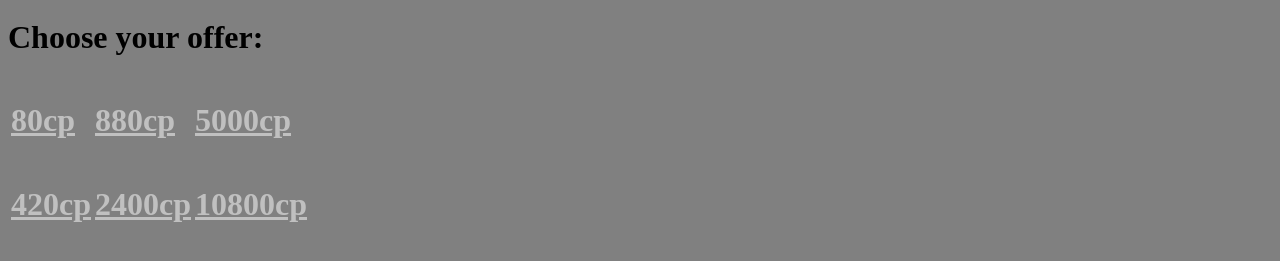
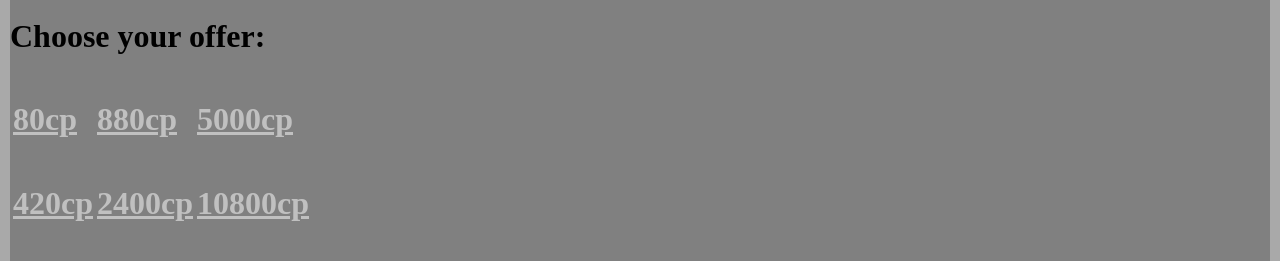
Before and after one commit to Israel8855/Oni-cp, a plain HTML site: page index.html in a window 1280 px wide. Shown: the part 1130-1391 px from the top of the page. Drawn offline with Linux system fonts and the light colour scheme.

Commit message:
Add files via upload

```diff
--- a/css/styles.css
+++ b/css/styles.css
@@ -1,7 +1,11 @@
 body{
   background-color: grey;
-  background-size: 50%;
+  background-size: 100%;
+  border: 10px solid darkgray;
+  margin: 0px;
+
 }
+
 a h1:hover{
   background-color: white;
 width: 95px;
```
